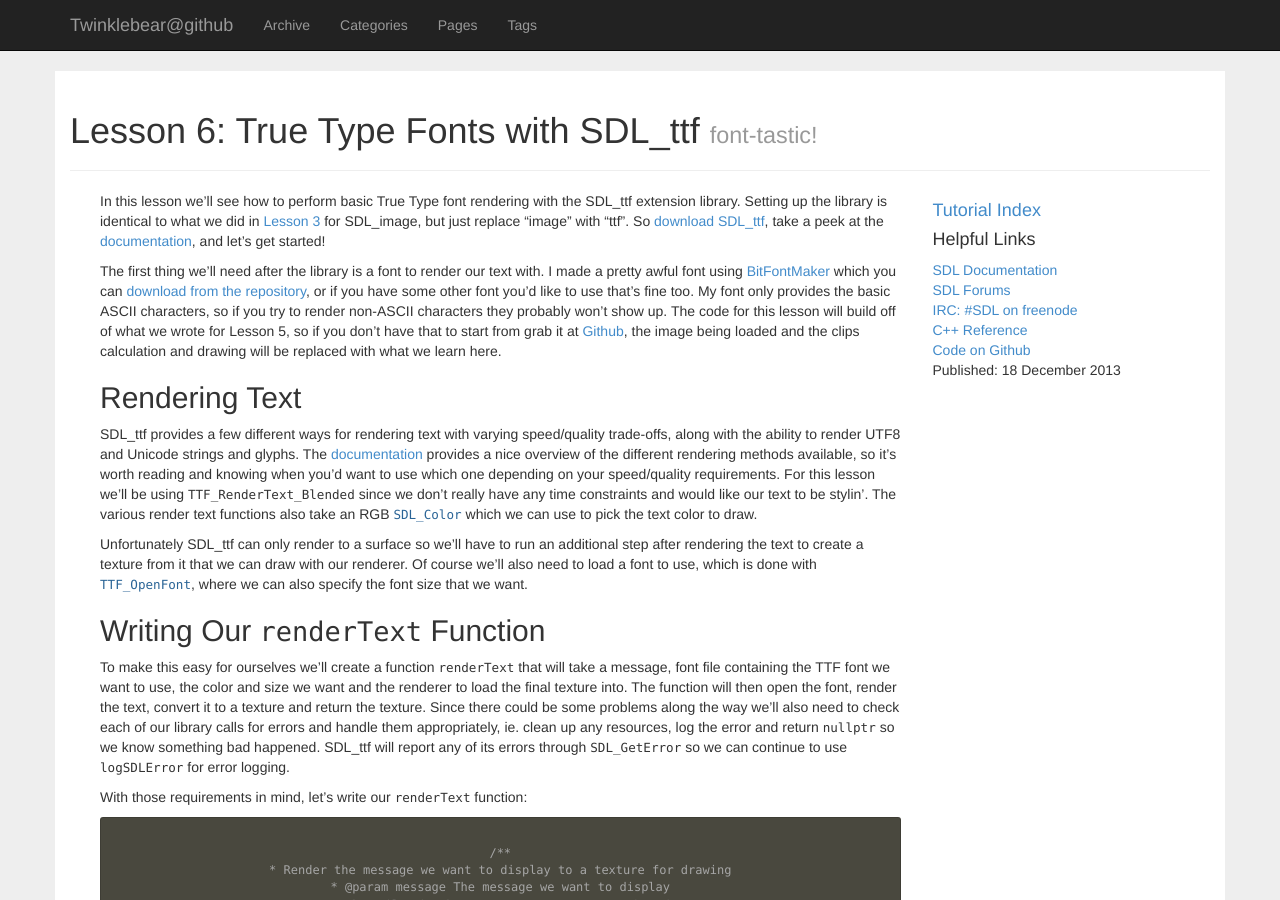
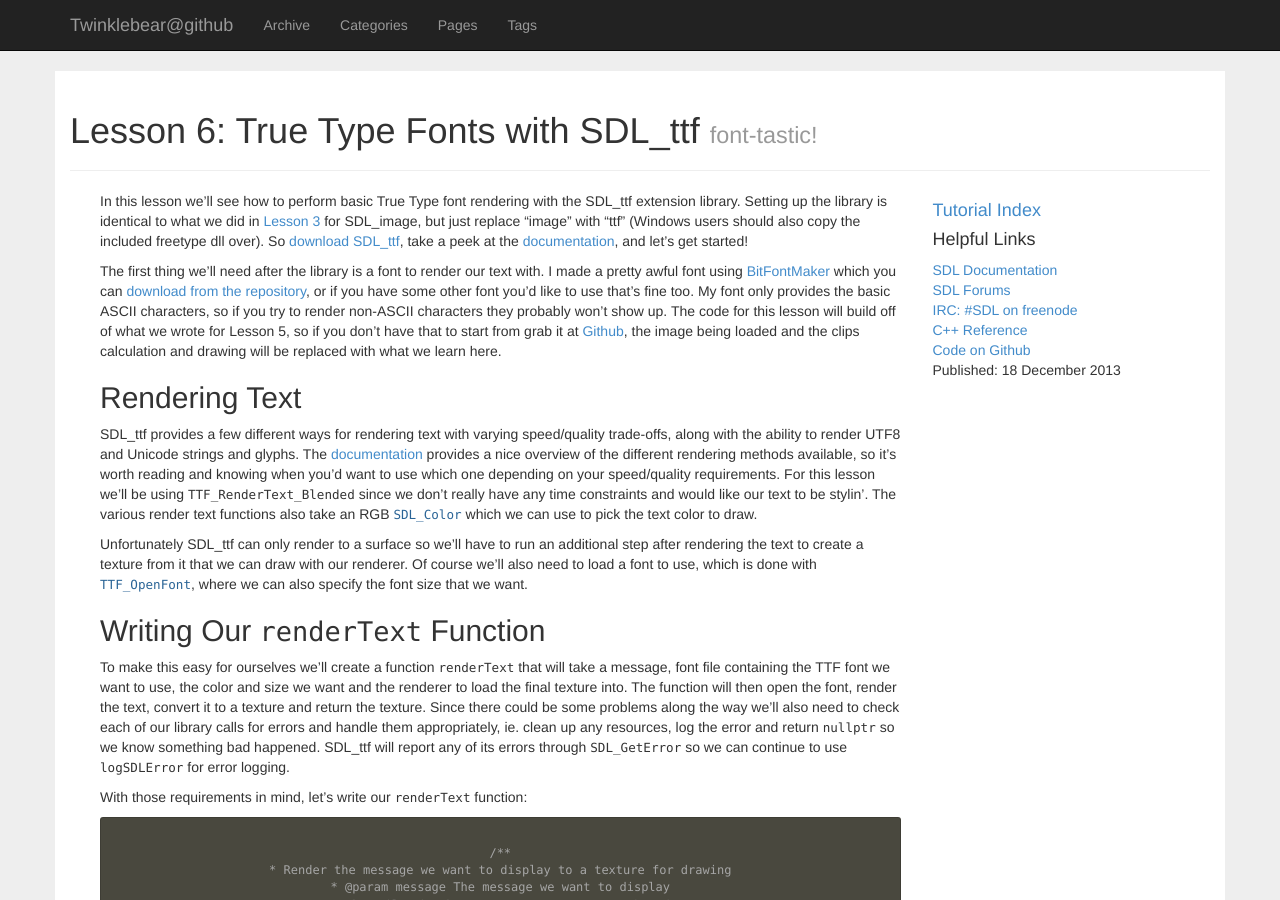
Before and after one commit to Twinklebear/Twinklebear.github.io, a Jekyll site: the page built from _posts/2013-12-18-lesson-6-true-type-fonts-with-sdl_ttf.md, in a window 1280 px wide and 900 px high. Built offline with Jekyll 4.4.1, drawn with Linux system fonts in a browser that asks for light colours; comment, search, counter and statistics services are not loaded.

Commit message:
Adding not about freetype dll

```diff
--- a/_posts/2013-12-18-lesson-6-true-type-fonts-with-sdl_ttf.md
+++ b/_posts/2013-12-18-lesson-6-true-type-fonts-with-sdl_ttf.md
@@ -10,7 +10,7 @@ tags: ["SDL2"]
 In this lesson we'll see how to perform basic True Type font rendering with the SDL_ttf extension library.
 Setting up the library is identical to what we did in
 [Lesson 3]({% post_url 2013-08-18-lesson-3-sdl-extension-libraries %}) for SDL_image, but just replace
-"image" with "ttf". So [download SDL_ttf](http://www.libsdl.org/projects/SDL_ttf/),
+"image" with "ttf" (Windows users should also copy the included freetype dll over). So [download SDL_ttf](http://www.libsdl.org/projects/SDL_ttf/),
 take a peek at the [documentation](http://www.libsdl.org/projects/SDL_ttf/docs/index.html), and let's get started!
 
 The first thing we'll need after the library is a font to render our text with. I made a pretty awful font using
```
